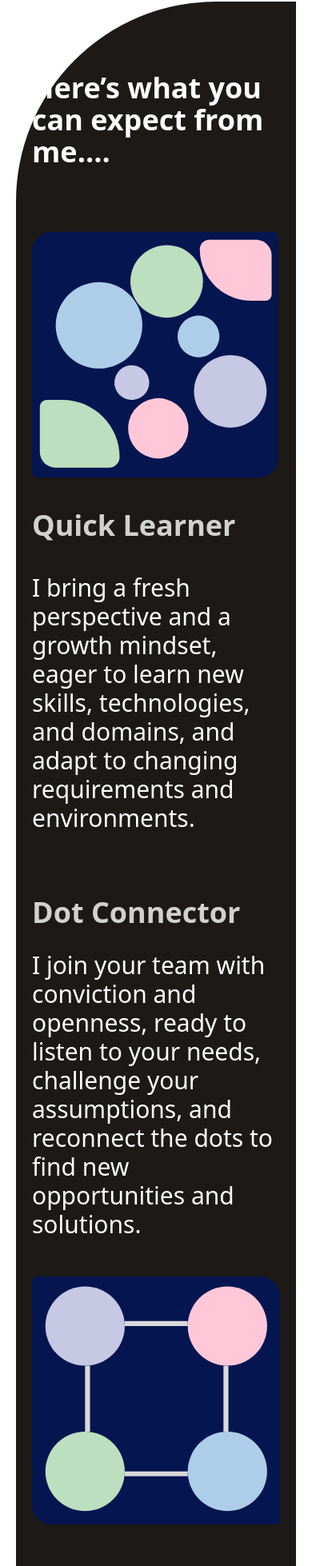
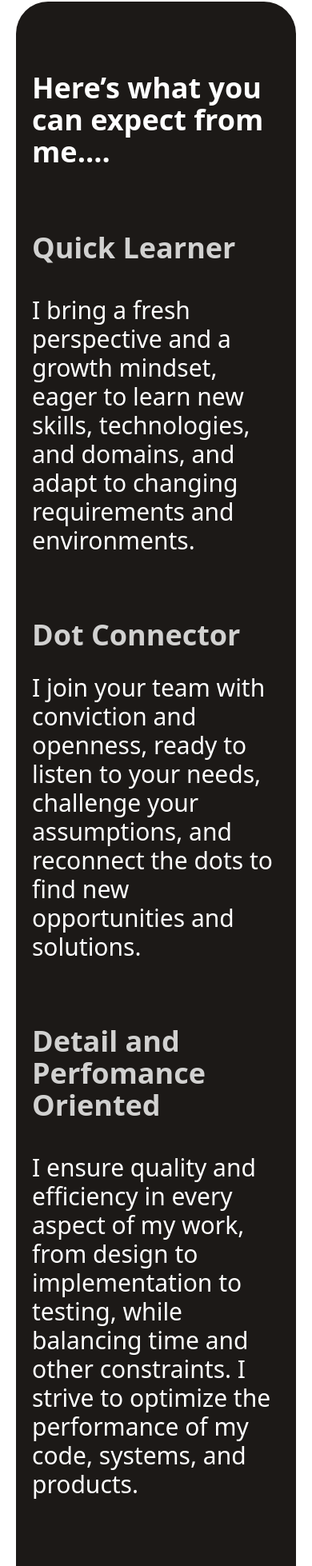
Before and after one commit to unpervertedkid/unpervertedkid.github.io, a Next.js app: page / in a window 390 px wide. Shown: the part 1090-3048 px from the top of the page at 80% size. Built offline with nearby package versions, Linux system fonts and the light colour scheme.

Commit message:
fix(skils): Fix rounding for different screens

```diff
--- a/src/components/Skills.jsx
+++ b/src/components/Skills.jsx
@@ -1,6 +1,6 @@
 export default function Skills(props) {
   return (
-    <div className="bg-stone-900 self-stretch flex w-full flex-col justify-center items-center mt-36 px-16 py-12 rounded-[250px_0px] max-md:max-w-full max-md:mt-10 max-md:px-5">
+<div className="bg-stone-900 self-stretch flex w-full flex-col justify-center items-center mt-36 px-16 py-12 rounded-[40px] lg:rounded-[250px_0px] max-md:max-w-full max-md:mt-10 max-md:px-5">
       <div className="flex w-full max-w-[1125px] flex-col mt-28 mb-48 max-md:max-w-full max-md:my-10">
         <div className="text-white text-7xl font-extrabold self-center max-w-[745px] max-md:max-w-full max-md:text-4xl">
           Here’s what you can expect from me....
@@ -11,7 +11,7 @@ export default function Skills(props) {
               <img
                 loading="lazy"
                 src="/Illustration1.svg"
-                className="aspect-[1.01] object-contain object-center w-full overflow-hidden grow max-md:max-w-full max-md:mt-10"
+                className="aspect-[1.01] object-contain object-center w-full overflow-hidden grow max-md:max-w-full max-md:mt-10 hidden sm:block"
               />
             </div>
             <div className="flex flex-col items-stretch w-[49%] ml-5 max-md:w-full max-md:ml-0">
@@ -36,9 +36,9 @@ export default function Skills(props) {
                   Dot Connector
                 </div>
                 <div className="text-white text-3xl mt-7">
-                  I join your team with conviction and openness, ready to
-                  listen to your needs, challenge your assumptions, and
-                  reconnect the dots to find new opportunities and solutions.
+                  I join your team with conviction and openness, ready to listen
+                  to your needs, challenge your assumptions, and reconnect the
+                  dots to find new opportunities and solutions.
                 </div>
               </div>
             </div>
@@ -46,7 +46,7 @@ export default function Skills(props) {
               <img
                 loading="lazy"
                 src="/Illustration2.svg"
-                className="aspect-[0.96] object-contain object-center w-full overflow-hidden grow max-md:max-w-full max-md:mt-10"
+                className="aspect-[0.96] object-contain object-center w-full overflow-hidden grow max-md:max-w-full max-md:mt-10 hidden sm:block"
               />
             </div>
           </div>
@@ -57,7 +57,7 @@ export default function Skills(props) {
               <img
                 loading="lazy"
                 src="/Illustration3.svg"
-                className="aspect-[1.01] object-contain object-center w-full overflow-hidden grow max-md:max-w-full max-md:mt-10"
+                className="aspect-[1.01] object-contain object-center w-full overflow-hidden grow max-md:max-w-full max-md:mt-10 hidden sm:block"
               />
             </div>
             <div className="flex flex-col items-stretch w-[49%] ml-5 max-md:w-full max-md:ml-0">
@@ -94,7 +94,7 @@ export default function Skills(props) {
               <img
                 loading="lazy"
                 src="/Illustration4.svg"
-                className="aspect-[0.96] object-contain object-center w-full overflow-hidden grow max-md:max-w-full max-md:mt-10"
+                className="aspect-[0.96] object-contain object-center w-full overflow-hidden grow max-md:max-w-full max-md:mt-10 hidden sm:block"
               />
             </div>
           </div>
```
